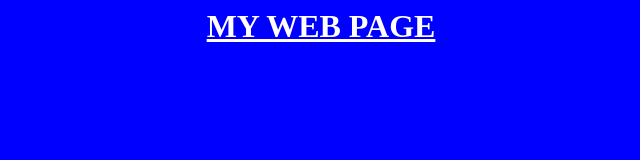
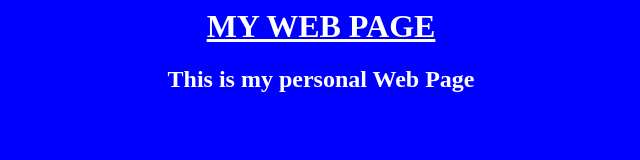
Before and after one commit to devopstraining611-282/11amrepo, a plain HTML site: page index.html in a window 1280 px wide. Shown: the whole page, without its empty margins (319-959 px from the left). Drawn offline with Linux system fonts and the light colour scheme.

Commit message:
first line description

```diff
--- a/index.html
+++ b/index.html
@@ -3,6 +3,7 @@
 	<body bgcolor=blue text=white>
 		<center>
 			<h1><u>MY WEB PAGE</u></h1>
+			<h2>This is my personal Web Page</h2>
 		</center>
 	</body>
 </html>
```
